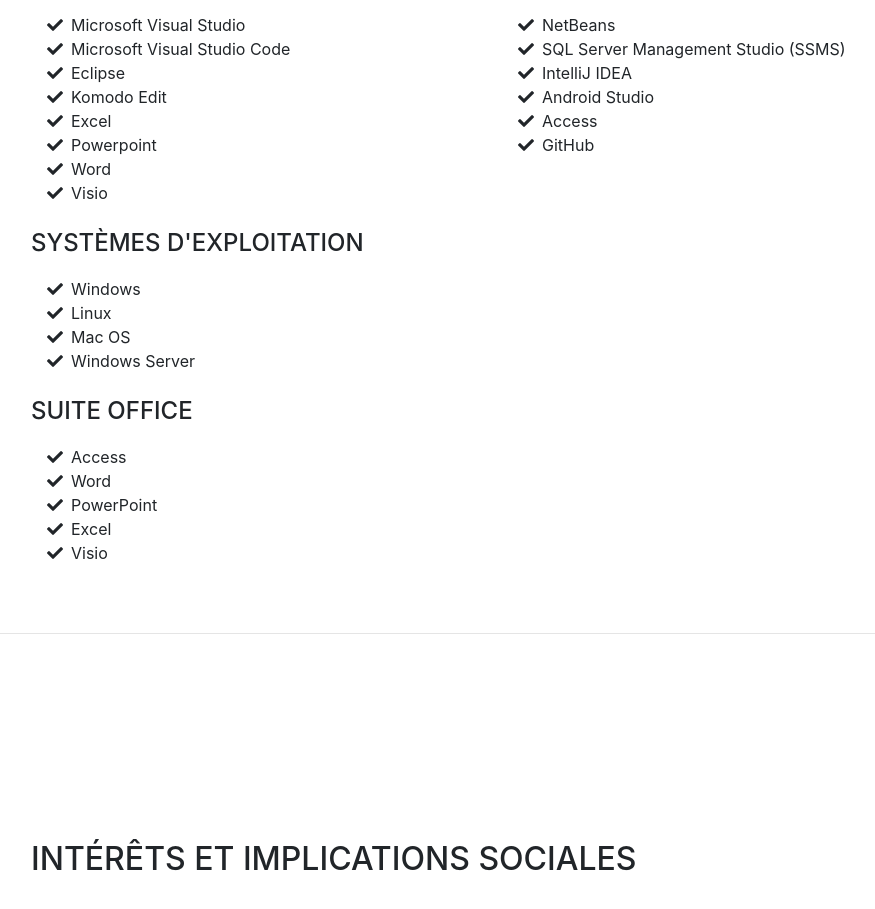
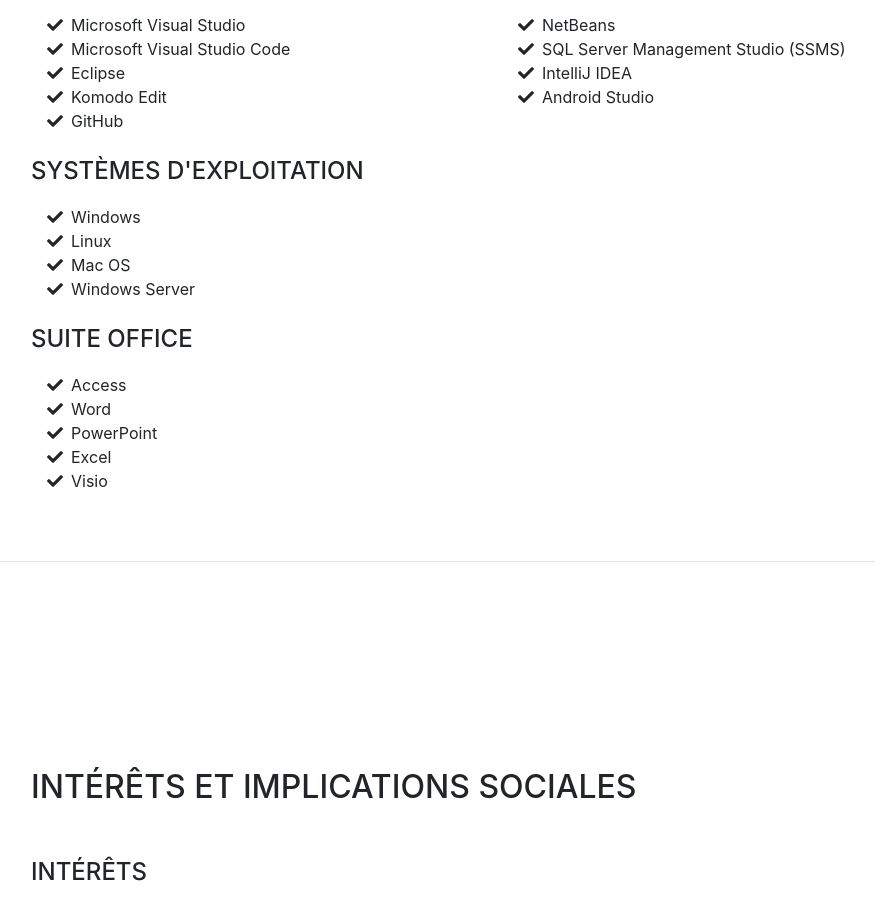
Before and after one commit to SamuelMenard/SamuelMenard.github.io, a website with bundled scripts: page index.html in a window 1280 px wide. Shown: the part 2912-3821 px from the top of the page, without its empty margins (289-1164 px from the left). Built offline with nearby package versions, Linux system fonts and the light colour scheme; a web font is replaced by a local one.

Commit message:
Update index.html

```diff
--- a/index.html
+++ b/index.html
@@ -292,26 +292,6 @@
               <ul class="fa-ul mb-0">
                 <li>
                   <i class="fa-li fa fa-check"></i>
-                  Excel</li>
-                <li>
-                  <i class="fa-li fa fa-check"></i>
-                  Powerpoint</li>
-                <li>
-                  <i class="fa-li fa fa-check"></i>
-                  Word</li>
-                <li>
-                  <i class="fa-li fa fa-check"></i>
-                  Visio</li>
-              </ul>
-            </div>
-
-            <div class="col-sm-6">
-              <ul class="fa-ul mb-0">
-                <li>
-                  <i class="fa-li fa fa-check"></i>
-                  Access</li>
-                <li>
-                  <i class="fa-li fa fa-check"></i>
                   GitHub</li>
               </ul>
             </div>
```
